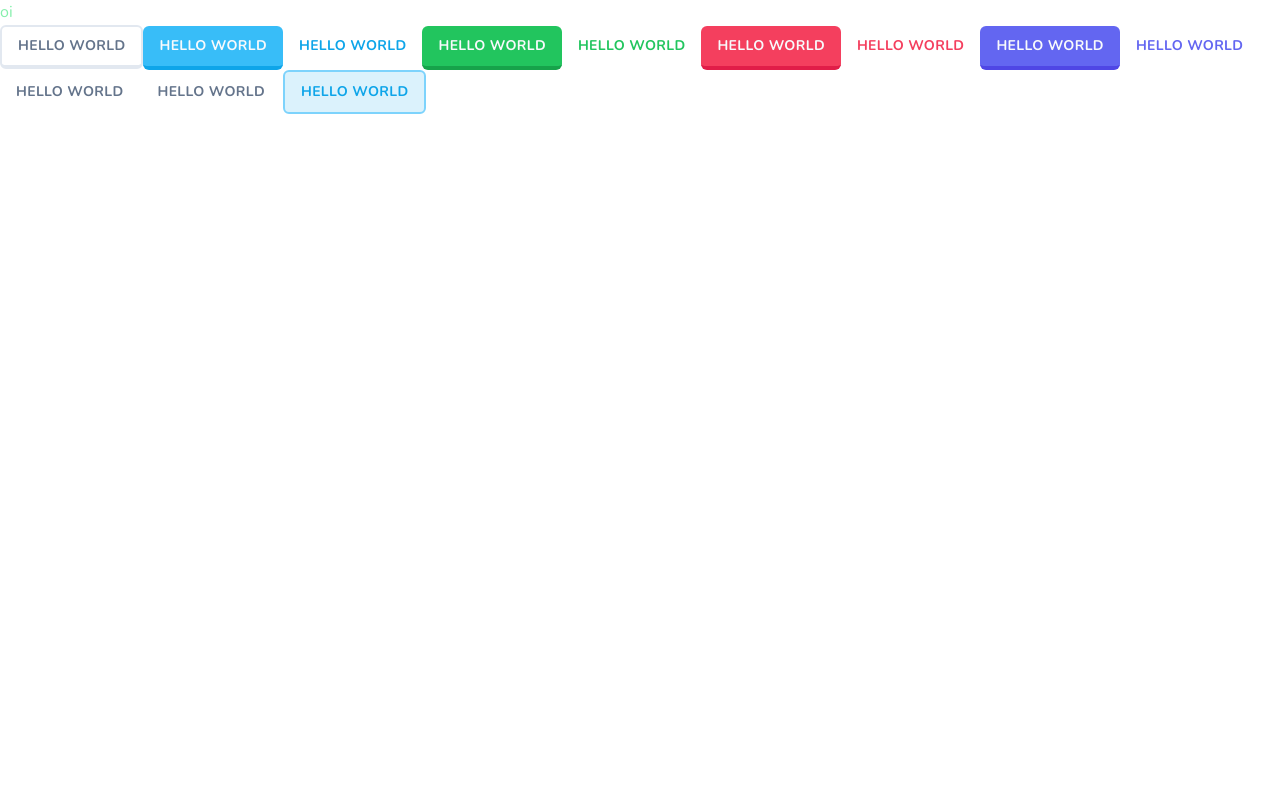
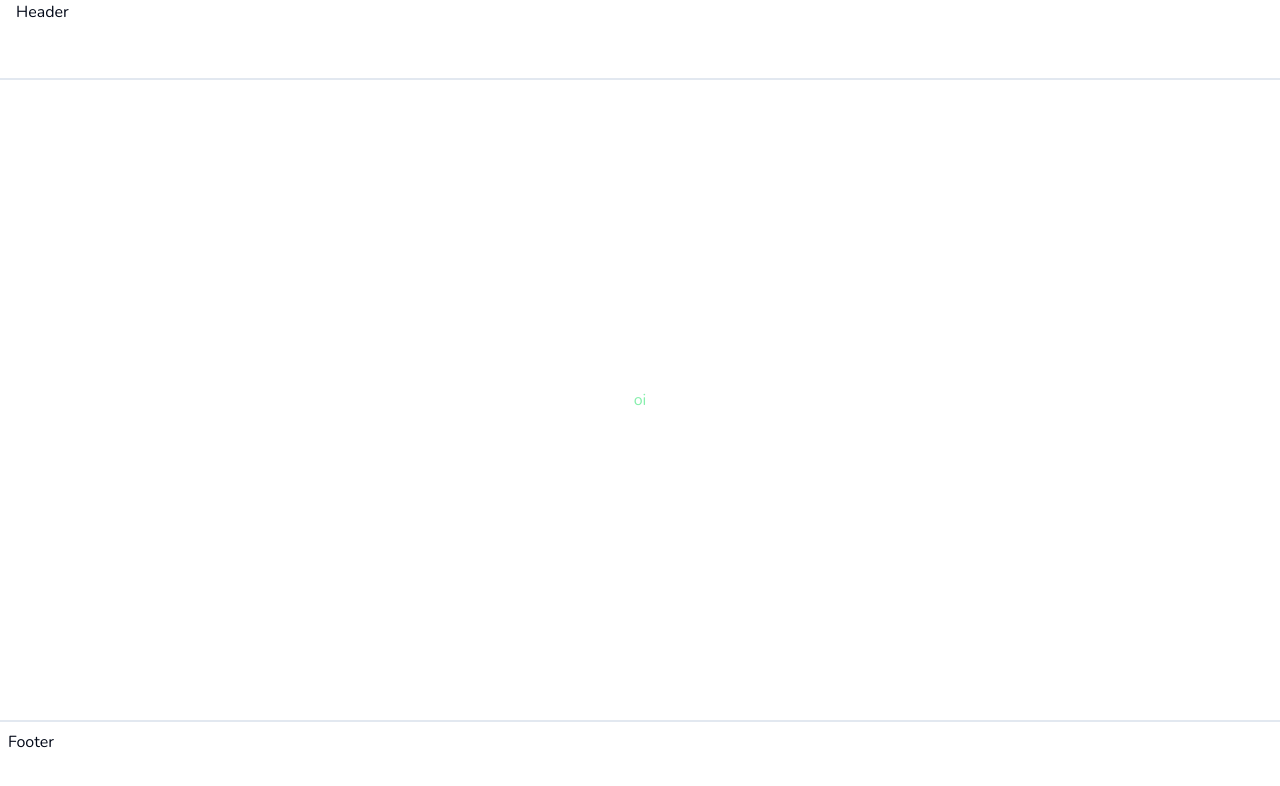
Before and after one commit to jeffersonbraster/lingo, a Next.js app: page / in a window 1280 px wide. Shown: the top 786 px of the page. Built offline with nearby package versions, Linux system fonts and the light colour scheme.

Commit message:
skeleton do marketing page

```diff
--- /dev/null
+++ b/app/(marketing)/footer.tsx
@@ -0,0 +1,9 @@
+import React from 'react'
+
+const Footer = () => {
+  return (
+    <footer className='hidden lg:block h-20 w-full border-t-2 border-slate-200 p-2'>Footer</footer>
+  )
+}
+
+export default Footer
--- /dev/null
+++ b/app/(marketing)/header.tsx
@@ -0,0 +1,9 @@
+import React from 'react'
+
+const Header = () => {
+  return (
+    <header className='h-20 w-full border-b-2 border-slate-200 px-4'>Header</header>
+  )
+}
+
+export default Header
--- /dev/null
+++ b/app/(marketing)/layout.tsx
@@ -0,0 +1,20 @@
+import Footer from "./footer"
+import Header from "./header"
+
+type Props = {
+  children: React.ReactNode
+}
+
+const MarketingLayout = ({children}: Props) => {
+  return (
+    <div className="min-h-screen flex flex-col">
+      <Header />
+      <main className="flex-1 flex flex-col items-center justify-center">
+      {children}
+      </main>
+     <Footer />
+    </div>
+  )
+}
+
+export default MarketingLayout
--- /dev/null
+++ b/app/(marketing)/page.tsx
@@ -0,0 +1,7 @@
+export default function MarketingPage() {
+  return (
+   <div>
+    <h1 className="text-green-300">oi</h1>
+   </div>
+  );
+}
--- a/app/page.tsx
+++ /dev/null
@@ -1,31 +0,0 @@
-import { Button } from "@/components/ui/button";
-import Image from "next/image";
-
-export default function Home() {
-  return (
-   <div>
-    <h1 className="text-green-300">oi</h1>
-    <Button>hello world</Button>
-    <Button variant="primary">hello world</Button>
-    <Button variant="primaryOutline">hello world</Button>
-
-    <Button variant="secondary">hello world</Button>
-
-    <Button variant="secondaryOutline">hello world</Button>
-
-    <Button variant="danger">hello world</Button>
-
-    <Button variant="dangerOutline">hello world</Button>
-
-    <Button variant="super">hello world</Button>
-
-    <Button variant="superOutline">hello world</Button>
-
-    <Button variant="ghost">hello world</Button>
-
-    <Button variant="sidebar">hello world</Button>
-
-    <Button variant="sidebarOutline">hello world</Button>
-   </div>
-  );
-}
```
